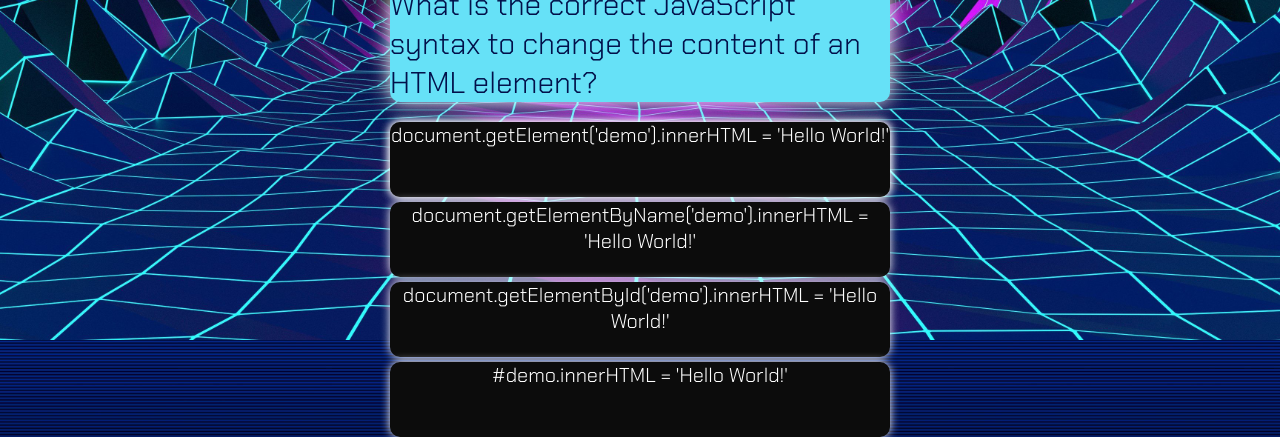
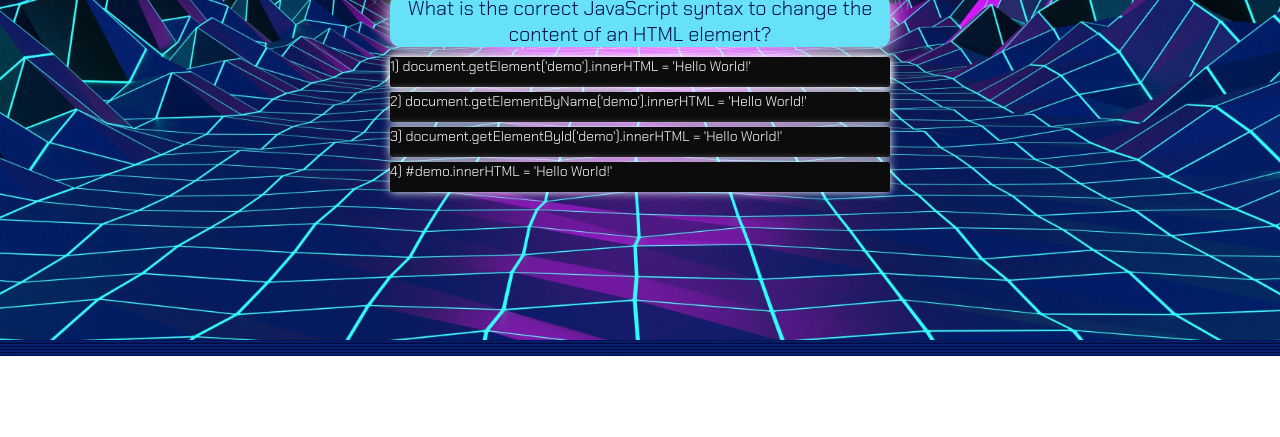
Before and after one commit to cstrecht/javascript_quiz, a plain HTML site: page index.html in a window 1280 px wide. Shown: the part 460-897 px from the top of the page. After the commit the page ends 816 px from the top, so only its background shows below. Drawn offline with Linux system fonts and the light colour scheme; a web font is replaced by a local one.

Commit message:
quiz logic; progress bar working; UI update

```diff
--- a/index.html
+++ b/index.html
@@ -26,7 +26,7 @@
     <!--quiz area-->
     <div class="quiz">
       <div class="question">I am the question</div>
-      <div class="option"></div>
+      <div class="options"></div>
     </div>
     <!--Final message appears at the end-->
     <div class="score">
--- a/script.js
+++ b/script.js
@@ -1,24 +1,44 @@
 // Show the question:
 let currentQuestion = 0;
+let correctAnswers = 0;
+
 showQuestion();
 
-// Display the questions:
+// Display the quiz area:
 function showQuestion() {
   if (questions[currentQuestion]) {
     let q = questions[currentQuestion];
-    // questions:
+    // Progress moving bar:
+    let perc = Math.floor((currentQuestion / questions.length) * 100);
+    document.querySelector(".progress-bar").style.width = `${perc}%`;
+
+    // display the questions:
     document.querySelector(".score").style.display = "none";
     document.querySelector(".quiz").style.display = "block";
+
     document.querySelector(".question").innerHTML = q.question;
-
-    // options:
+    // display the options:
     let optionsHtml = " ";
     for (let i in q.options) {
-      optionsHtml += `<div data-op="i" class="option">${q.options[i]}</div>`;
+      optionsHtml += `<div data-op="${i}" class="option"><span>${
+        parseInt(i) + 1 + ")"
+      }</span> ${q.options[i]}</div>`;
     }
+    document.querySelector(".options").innerHTML = optionsHtml;
 
-    document.querySelector(".option").innerHTML = optionsHtml;
+    // Click event to select the right answer:
+    document.querySelectorAll(".options .option").forEach((item) => {
+      item.addEventListener("click", optionClicked);
+    });
   } else {
     // there's no more questions, show the score at the end:
   }
 }
+function optionClicked(event) {
+  let choosenOption = parseInt(event.target.getAttribute("data-op"));
+  if (questions[currentQuestion].answer === choosenOption) {
+    correctAnswers++;
+  }
+  currentQuestion++;
+  showQuestion();
+}
--- a/style.css
+++ b/style.css
@@ -4,19 +4,20 @@ body {
   background-attachment: fixed;
   background-position: center;
   color: white;
+  min-height: 100vh;
+  overflow: hidden;
   display: flex;
-  min-height: 100vh;
   flex-direction: column;
   align-items: center;
   justify-content: center;
 }
 
 h1 {
-  margin-top: 1px;
   text-align: center;
-  font-size: 90px;
+  font-size: 60px;
   font-family: "Smooch", cursive;
   text-shadow: 5px 10px 10px rgb(189, 41, 202);
+  margin-bottom: 0;
 }
 .progress {
   height: 15px;
@@ -37,31 +38,35 @@ h1 {
   display: none;
 }
 .quiz {
+  margin-top: 1px;
   max-width: 500px;
   width: 100%;
   font-family: "Chakra Petch", sans-serif;
 }
 .question {
-  font-size: 30px;
-  margin: 20px 0;
+  font-size: 20px;
+  text-align: center;
+  margin: 10px 0;
   background-color: #66e1f7;
   box-shadow: 0px 0px 20px white;
   border-radius: 10px;
   color: #02104a;
 }
+.options,
 .option {
   align-items: center;
-  text-align: center;
-  height: 75px;
+  text-align: start;
+  height: 30px;
   background-color: rgb(12, 12, 12);
-  border-radius: 10px;
+  border-radius: 2px;
   margin-bottom: 5px;
   box-shadow: 0px 0px 10px white;
   color: rgb(255, 255, 255);
-  font-size: 20px;
+  font-size: 14px;
   cursor: pointer;
 }
 
+.options,
 .option:hover {
   background-color: violet;
   color: black;
```
